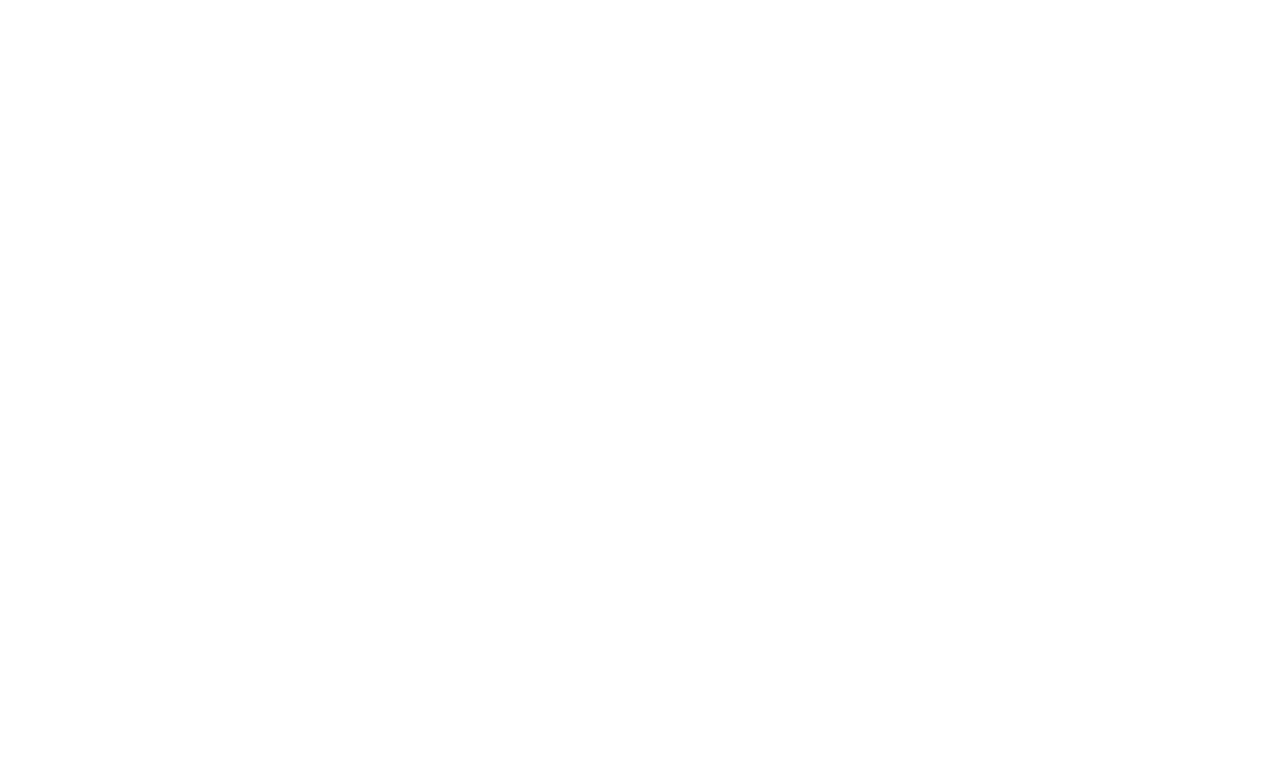
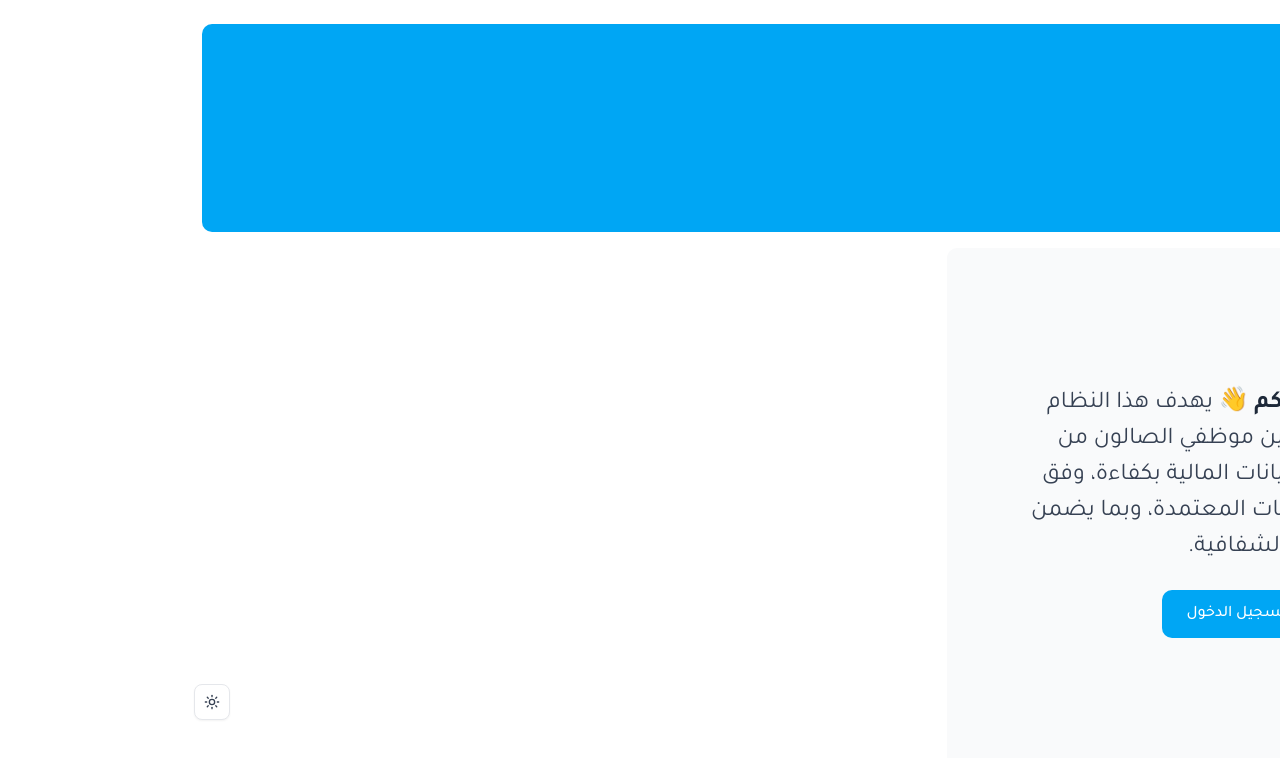
Before and after one commit to MohGumaa/kosh-saloon, a Next.js app: page / in a window 1280 px wide. Shown: the top 758 px of the page. Built offline with nearby package versions, Linux system fonts and the light colour scheme.

Commit message:
customize 404 page

```diff
--- a/app/layout.tsx
+++ b/app/layout.tsx
@@ -1,5 +1,5 @@
 import type { Metadata } from "next";
-import "./globals.css";
+import "@/styles/globals.css";
 import { ThemeProvider } from "@/components/theme-provider";
 import { ModeToggle } from "@/components/mode-toggle";
 import { tajawal } from "@/fonts";
@@ -24,7 +24,7 @@
       suppressHydrationWarning
     >
       <body
-        className={`${tajawal.className} antialiased`}
+        className={`${tajawal.className} text-gray-700 dark:text-gray-300 antialiased overflow-x-hidden`}
       >
         <ThemeProvider
             attribute="class"
--- /dev/null
+++ b/app/not-found.tsx
@@ -0,0 +1,30 @@
+import Link from 'next/link'
+import { Frown } from "lucide-react"
+
+const NotFoundPage = () => {
+  return (
+  <main className="flex min-h-screen flex-col gap-2 p-6">
+    <div className="flex h-20 shrink-0 items-end rounded-lg bg-sky-500 dark:bg-sky-400 p-4 md:h-52">
+      {/* <AcmeLogo /> */} الشعار
+    </div>
+    <div className='grow flexCenter flex-col gap-2 text-center'>
+      <Frown className="w-10 text-gray-400" />
+      <h1 className="text-xl md:text-2xl font-semibold ks-title">
+        عذرًا، الصفحة غير موجودة
+      </h1>
+      <p className="font-medium mb-4">
+        يبدو أنك حاولت الوصول إلى صفحة غير متاحة. الرجاء التأكد من الرابط أو
+        العودة إلى الصفحة الرئيسية.
+      </p>
+      <Link
+        href="/"
+        className="ks-btn ks-btn-primary ks-btn-sm mt-4"
+      >
+        الصفحة الرئيسية
+      </Link>
+    </div>
+  </main>
+  )
+}
+
+export default NotFoundPage
--- a/app/not-foundd.tsx
+++ /dev/null
@@ -1,11 +0,0 @@
-import React from 'react'
-
-const NotFoundPage = () => {
-  return (
-    <div>
-      not-found.tsx
-    </div>
-  )
-}
-
-export default NotFoundPage
--- a/app/page.tsx
+++ b/app/page.tsx
@@ -1,10 +1,29 @@
-import React from 'react'
+import Link from 'next/link'
+import { ArrowLeftIcon } from 'lucide-react'
 
 const HomePage = () => {
   return (
-    <div>
-      Home
-    </div>
+    <main className="flex min-h-screen flex-col p-6">
+      <div className="flex h-20 shrink-0 items-end rounded-lg bg-sky-500 dark:bg-sky-400 p-4 md:h-52">
+        {/* <AcmeLogo /> */} الشعار
+      </div>
+      <div className="mt-4 flex grow flex-col gap-4 md:flex-row">
+        <div className="flex flex-col justify-center gap-6 rounded-lg bg-gray-50 dark:bg-white/10 px-6 py-10 md:w-2/5 md:px-20">
+          <p className={`text-xl text-gray-700 dark:text-gray-300 md:text-2xl md:leading-normal`}>
+            <strong className='text-gray-800 dark:text-white'>مرحبًا بكم 👋</strong> يهدف هذا النظام إلى تمكين موظفي الصالون من إدارة البيانات المالية بكفاءة، وفق الصلاحيات المعتمدة، وبما يضمن الدقة والشفافية.
+          </p>
+          <Link
+            href="/login"
+            className="flex items-center gap-5 self-start rounded-lg bg-sky-500 dark:bg-sky-400 px-6 py-3 text-sm font-medium text-white transition-colors hover:bg-sky-600 md:text-base"
+          >
+            <ArrowLeftIcon className="w-5 md:w-6" /> <span>تسجيل الدخول</span>
+          </Link>
+        </div>
+        <div className="flex items-center justify-center p-6 md:w-3/5 md:px-28 md:py-12">
+          {/* Add Hero Images Here */}
+        </div>
+      </div>
+    </main>
   )
 }
 
--- a/components/mode-toggle.tsx
+++ b/components/mode-toggle.tsx
@@ -1,6 +1,5 @@
 "use client"
 
-import * as React from "react"
 import { Moon, Sun } from "lucide-react"
 import { useTheme } from "next-themes"
 
@@ -16,25 +15,27 @@
   const { setTheme } = useTheme()
 
   return (
+    <div className="fixed left-2 bottom-2 md:left-4 md:bottom-20 z-50 font-semibold">
       <DropdownMenu>
         <DropdownMenuTrigger asChild>
           <Button variant="outline" size="icon">
             <Sun className="h-[1.2rem] w-[1.2rem] scale-100 rotate-0 transition-all dark:scale-0 dark:-rotate-90" />
             <Moon className="absolute h-[1.2rem] w-[1.2rem] scale-0 rotate-90 transition-all dark:scale-100 dark:rotate-0" />
-          <span className="sr-only">Toggle theme</span>
+            <span className="sr-only">تبديل الوضع</span>
           </Button>
         </DropdownMenuTrigger>
-      <DropdownMenuContent align="end">
+        <DropdownMenuContent align="start">
           <DropdownMenuItem onClick={() => setTheme("light")}>
-          Light
+            نهاري
           </DropdownMenuItem>
           <DropdownMenuItem onClick={() => setTheme("dark")}>
-          Dark
+            ليلي
           </DropdownMenuItem>
           <DropdownMenuItem onClick={() => setTheme("system")}>
-          System
+            النظام
           </DropdownMenuItem>
         </DropdownMenuContent>
       </DropdownMenu>
+    </div>
   )
 }
--- /dev/null
+++ b/constants/index.ts
@@ -0,0 +1,8 @@
+import { modesProps } from "@/types";
+import { MonitorCog, Moon, Sun } from "lucide-react";
+
+export const MODES: modesProps[] = [
+  { id: "system", label: "system", icon: MonitorCog },
+  { id: "light", label: "light", icon: Sun },
+  { id: "dark", label: "dark", icon: Moon }
+]
--- a/app/globals.css
+++ b/styles/globals.css
@@ -120,6 +120,90 @@
     @apply border-border outline-ring/50;
   }
   body {
-    @apply bg-background text-foreground;
+    @apply bg-white dark:bg-gray-950;
   }
 }
+
+@layer components {
+  .flexCenter {
+    @apply flex justify-center items-center;
+  }
+
+  .ks-title {
+    @apply text-gray-950 dark:text-white;
+  }
+
+  .ks-btn {
+    @apply cursor-pointer rounded-md font-semibold capitalize transition-all px-4 py-2;
+  }
+
+  .ks-btn-primary {
+    @apply bg-sky-500 dark:bg-sky-400 hover:bg-sky-600 text-white;
+  }
+
+  .ks-btn-sm {
+    @apply text-sm;
+  }
+}
+
+/* Used for adding custom utility classes (like new spacing, text effects, or custom animations). */
+@layer utilities {
+  .facebook-bg {
+    background: linear-gradient(227.96deg, #3b5998 11.38%, #2b4170 84.07%);
+  }
+
+  .twitter-bg {
+    background: linear-gradient(227.96deg, #000000 11.38%, #121212 84.07%);
+  }
+
+  .reddit-bg {
+    background: linear-gradient(262.85deg, #f45c9f 5.57%, #ff7563 73.65%);
+  }
+
+  .linkedin-bg {
+    background: linear-gradient(227.96deg, #0077b5 11.38%, #00a0dc 84.07%);
+  }
+
+  .telegram-bg {
+    background: linear-gradient(#36aee0, #1c96d1);
+  }
+
+  .rss-bg {
+    background: #f48225;
+  }
+
+  .text-shadow {
+    text-shadow: 0 1px 2px rgba(0, 0, 0, 0.25);
+  }
+
+  .scrollbar-hide {
+    -ms-overflow-style: none;
+    scrollbar-width: none;
+  }
+
+  .scrollbar-hide::-webkit-scrollbar {
+    display: none;
+  }
+
+  /* ::-webkit-scrollbar {
+    width: 0px;
+    background: transparent;
+    -webkit-appearance: none;
+    display: none;
+  } */
+
+  input[type='number'] {
+    -moz-appearance: textfield;
+    appearance: textfield;
+  }
+
+  input[type='number']::-webkit-inner-spin-button {
+    -webkit-appearance: none;
+    margin: 0;
+  }
+
+  input[type='number']::-webkit-outer-spin-button {
+    -webkit-appearance: none;
+    margin: 0;
+  }
+}
--- a/types/index.d.ts
+++ b/types/index.d.ts
@@ -0,0 +1,5 @@
+export type modesProps = {
+  id: string;
+  label: string;
+  icon: LucideIcon
+}
```
Lines whose indentation alone changed are shown as unchanged.
